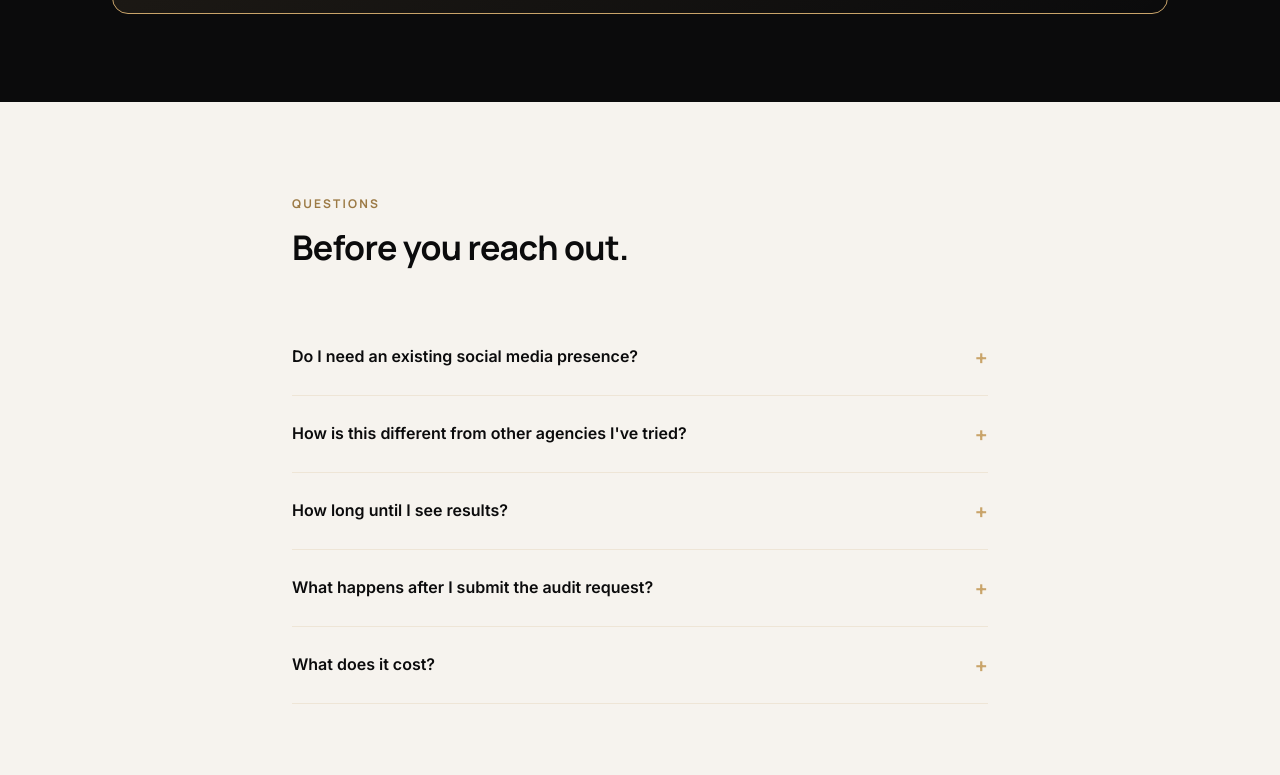
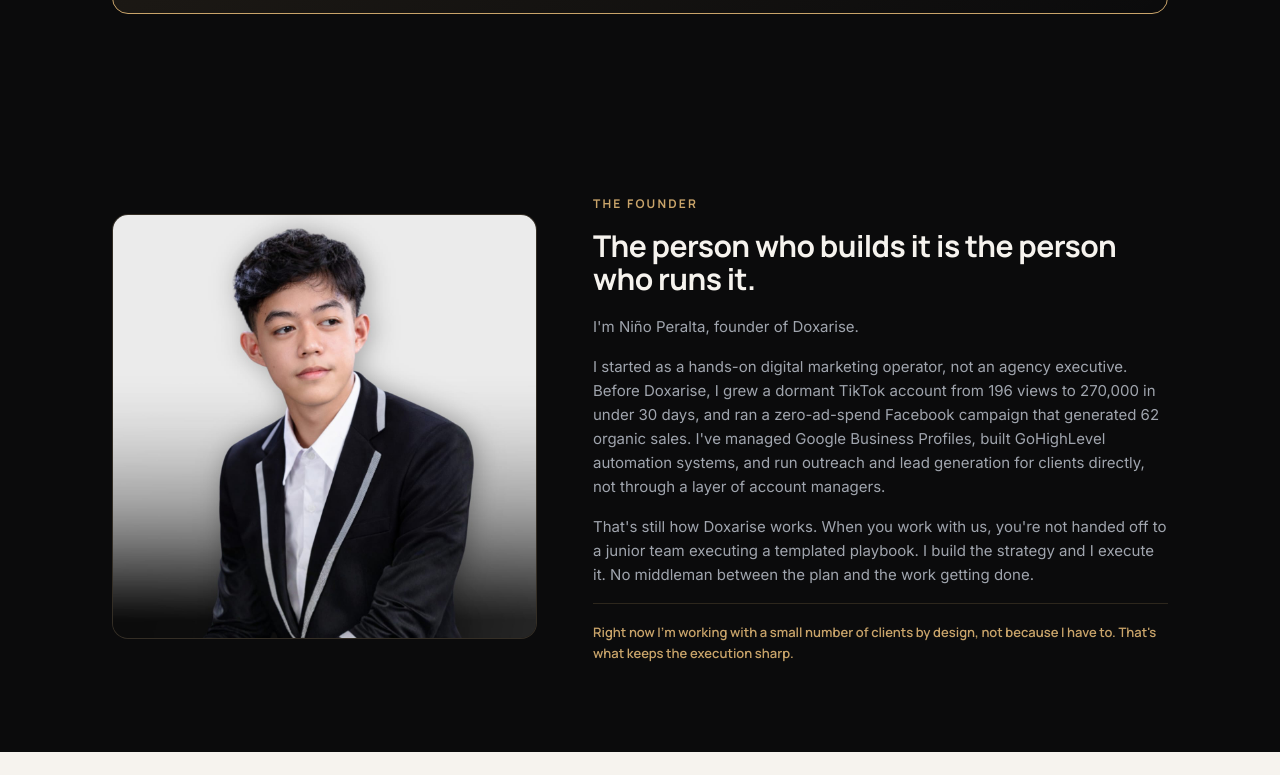
Before and after one commit to nino115/doxarise-website, a plain HTML site: page index.html in a window 1280 px wide. Shown: the part 5745-6520 px from the top of the page. Drawn offline with Linux system fonts and the light colour scheme.

Commit message:
Add Founder section with photo, bio, and closing note
Placed after the proof/viral-spikes section and before FAQ, matching
the existing dark/gold card design system.

```diff
--- a/index.html
+++ b/index.html
@@ -215,6 +215,20 @@
   .lesson-stats .n{font-weight:800;font-size:22px;color:var(--bone);}
   .lesson-stats .l{font-size:12px;color:var(--mist);}
 
+  /* FOUNDER */
+  .founder-grid{display:grid;grid-template-columns:0.85fr 1.15fr;gap:56px;align-items:center;}
+  .founder-photo{
+    border:1px solid var(--line);border-radius:16px;overflow:hidden;
+    background:var(--obsidian-2);aspect-ratio:1/1;
+  }
+  .founder-photo img{width:100%;height:100%;object-fit:cover;display:block;}
+  .founder-text h2{font-size:30px;margin:14px 0 20px;}
+  .founder-text p{color:var(--mist);font-size:15px;margin-bottom:16px;}
+  .founder-tag{
+    display:block;font-family:'Manrope';font-weight:600;font-size:13px;
+    color:var(--gold);border-top:1px solid var(--line);padding-top:18px;margin-top:8px;
+  }
+
   /* FAQ */
   .faq-item{border-bottom:1px solid var(--line);padding:22px 0;cursor:pointer;}
   .faq-q{display:flex;justify-content:space-between;align-items:center;font-weight:600;font-size:16px;}
@@ -260,7 +274,8 @@
   .footer-copy{font-size:12px;color:var(--mist);}
 
   @media(max-width:860px){
-    .hero-grid, .three-col, .service-grid, .proof-detail, .cta-inner{grid-template-columns:1fr;}
+    .hero-grid, .three-col, .service-grid, .proof-detail, .cta-inner, .founder-grid{grid-template-columns:1fr;}
+    .founder-photo{aspect-ratio:16/10;}
     .stagger-card{width:100%;align-self:center !important;margin-top:0 !important;}
     .navlinks{display:none;}
     .hero h1{font-size:36px;}
@@ -494,6 +509,24 @@
   </div>
 </section>
 
+<section id="founder">
+  <div class="wrap">
+    <div class="founder-grid">
+      <div class="founder-photo">
+        <img src="assets/nino-peralta.jpg" alt="Niño Peralta, Founder of Doxarise">
+      </div>
+      <div class="founder-text">
+        <span class="eyebrow">The Founder</span>
+        <h2>The person who builds it is the person who runs it.</h2>
+        <p>I'm Niño Peralta, founder of Doxarise.</p>
+        <p>I started as a hands-on digital marketing operator, not an agency executive. Before Doxarise, I grew a dormant TikTok account from 196 views to 270,000 in under 30 days, and ran a zero-ad-spend Facebook campaign that generated 62 organic sales. I've managed Google Business Profiles, built GoHighLevel automation systems, and run outreach and lead generation for clients directly, not through a layer of account managers.</p>
+        <p>That's still how Doxarise works. When you work with us, you're not handed off to a junior team executing a templated playbook. I build the strategy and I execute it. No middleman between the plan and the work getting done.</p>
+        <span class="founder-tag">Right now I'm working with a small number of clients by design, not because I have to. That's what keeps the execution sharp.</span>
+      </div>
+    </div>
+  </div>
+</section>
+
 <section id="faq" class="light">
   <div class="wrap" style="max-width:760px;">
     <div class="section-head">
```
Also changed, not shown: assets/nino-peralta.jpg (added).
